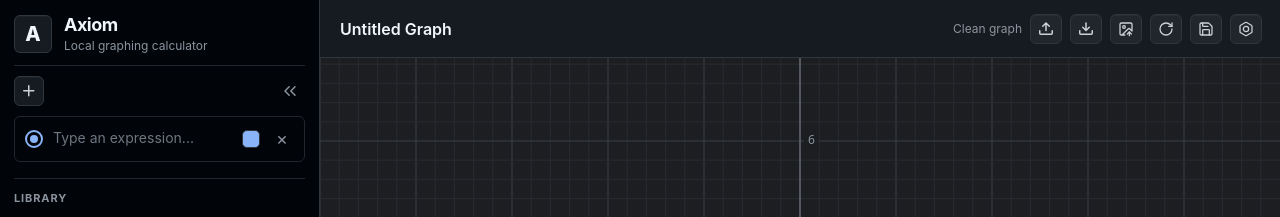
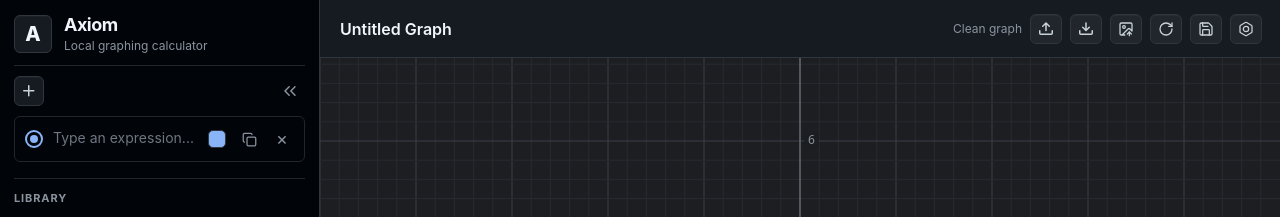
Before and after one commit to Voryalis/axiom, a React (Vite) app: page / in a window 1280 px wide. Shown: the top 217 px of the page. Built offline with nearby package versions, Linux system fonts and the light colour scheme.

Commit message:
Use icon for duplicate expression action

```diff
--- a/src/App.css
+++ b/src/App.css
@@ -262,6 +262,16 @@ input {
 .remove-button:hover {
   background: rgba(110, 118, 129, 0.16);
   color: #f0f6fc;
+}
+
+.remove-button svg {
+  width: 15px;
+  height: 15px;
+  fill: none;
+  stroke: currentColor;
+  stroke-width: 2;
+  stroke-linecap: round;
+  stroke-linejoin: round;
 }
 .hint {
   margin: 10px 2px 0;
--- a/src/App.tsx
+++ b/src/App.tsx
@@ -1177,6 +1177,63 @@ function App() {
     setNextColorIndex((current) => current + 1);
     setFocusedExpressionId(expression.id);
     focusExpression(expression.id);
+    markUnsaved();
+  }
+
+  function duplicateExpression(id: string) {
+    const index = expressions.findIndex((expression) => expression.id === id);
+
+    if (index === -1) {
+      return;
+    }
+
+    const sourceExpression = expressions[index];
+    const color = generateExpressionColor(nextColorIndex);
+    const duplicatedExpression: GraphExpression = {
+      ...sourceExpression,
+      id: crypto.randomUUID(),
+      color,
+      tableData: sourceExpression.tableData
+        ? {
+            ...sourceExpression.tableData,
+            columns: sourceExpression.tableData.columns.map((column) => ({
+              ...column,
+              color,
+            })),
+            rows: sourceExpression.tableData.rows.map((row) => ({
+              ...row,
+              id: crypto.randomUUID(),
+              cells: { ...row.cells },
+            })),
+          }
+        : undefined,
+    };
+
+    setExpressions((current) => {
+      const currentIndex = current.findIndex(
+        (expression) => expression.id === id,
+      );
+
+      if (currentIndex === -1) {
+        return current;
+      }
+
+      return [
+        ...current.slice(0, currentIndex + 1),
+        duplicatedExpression,
+        ...current.slice(currentIndex + 1),
+      ];
+    });
+
+    setNextColorIndex((current) => current + 1);
+    setFocusedExpressionId(duplicatedExpression.id);
+
+    if (duplicatedExpression.tableData) {
+      focusTableCell(duplicatedExpression.id, 0, "x");
+    } else {
+      focusExpression(duplicatedExpression.id);
+    }
+
     markUnsaved();
   }
 
@@ -1987,6 +2044,25 @@ function App() {
 
                     <button
                       className="remove-button"
+                      onClick={() => duplicateExpression(expression.id)}
+                      title="Duplicate expression"
+                      aria-label="Duplicate expression"
+                    >
+                      <svg viewBox="0 0 24 24" aria-hidden="true">
+                        <rect
+                          width="14"
+                          height="14"
+                          x="8"
+                          y="8"
+                          rx="2"
+                          ry="2"
+                        />
+                        <path d="M4 16c-1.1 0-2-.9-2-2V4c0-1.1.9-2 2-2h10c1.1 0 2 .9 2 2" />
+                      </svg>
+                    </button>
+
+                    <button
+                      className="remove-button"
                       onClick={() => removeExpression(expression.id)}
                       title="Remove expression"
                     >
```
